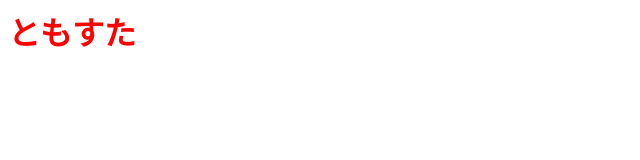
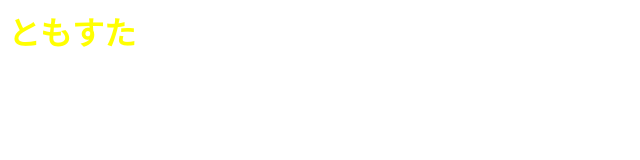
Before and after one commit to hkgit230604/20230604, a plain HTML site: page index.html in a window 1280 px wide. Shown: the whole page, without its empty margins (0-640 px from the left). Drawn offline with Linux system fonts and the light colour scheme.

Commit message:
文字の色を修正しました

```diff
--- a/index.html
+++ b/index.html
@@ -1 +1 @@
-<h1 style="color: red">ともすた</h1>
+<h1 style="color: yellow">ともすた</h1>
```
